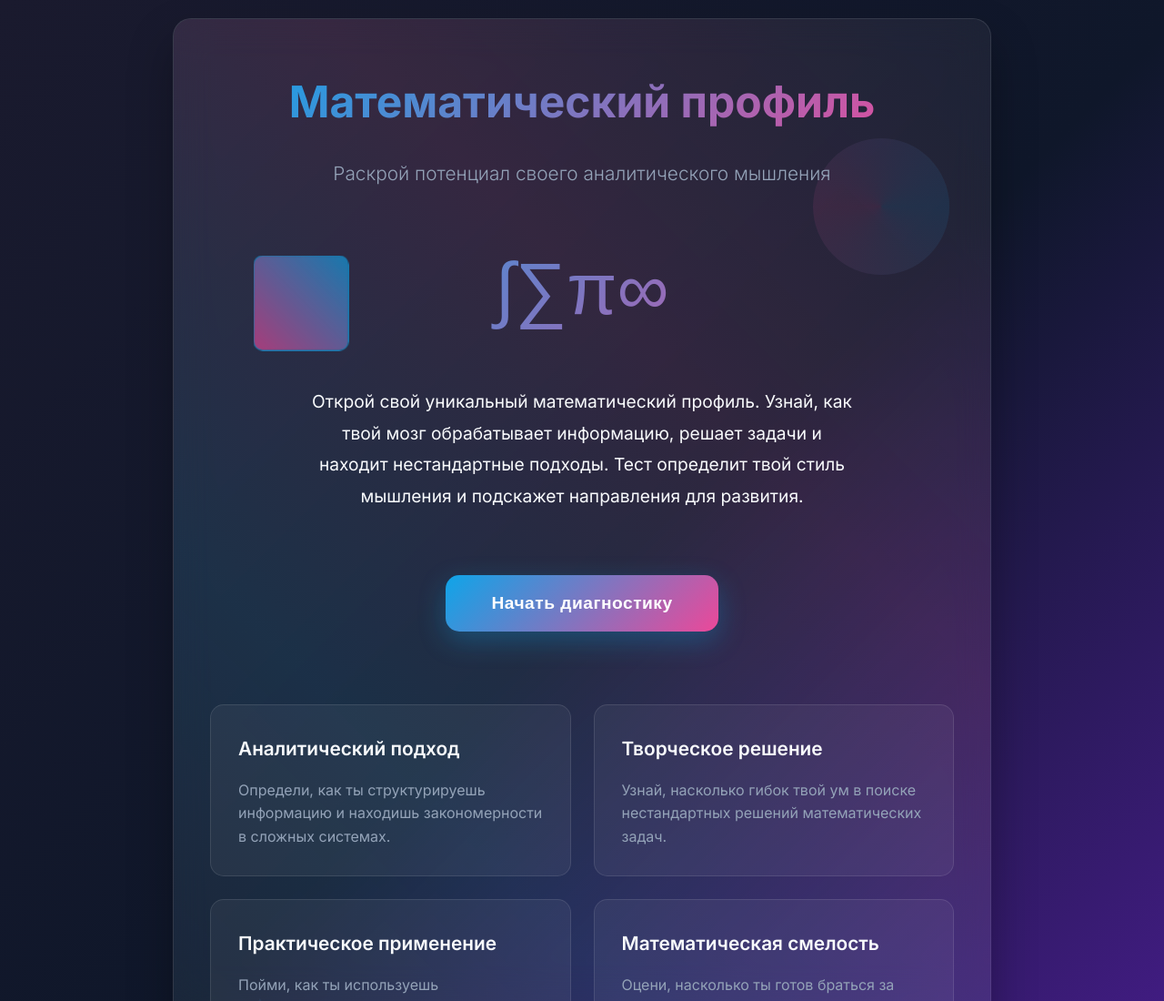
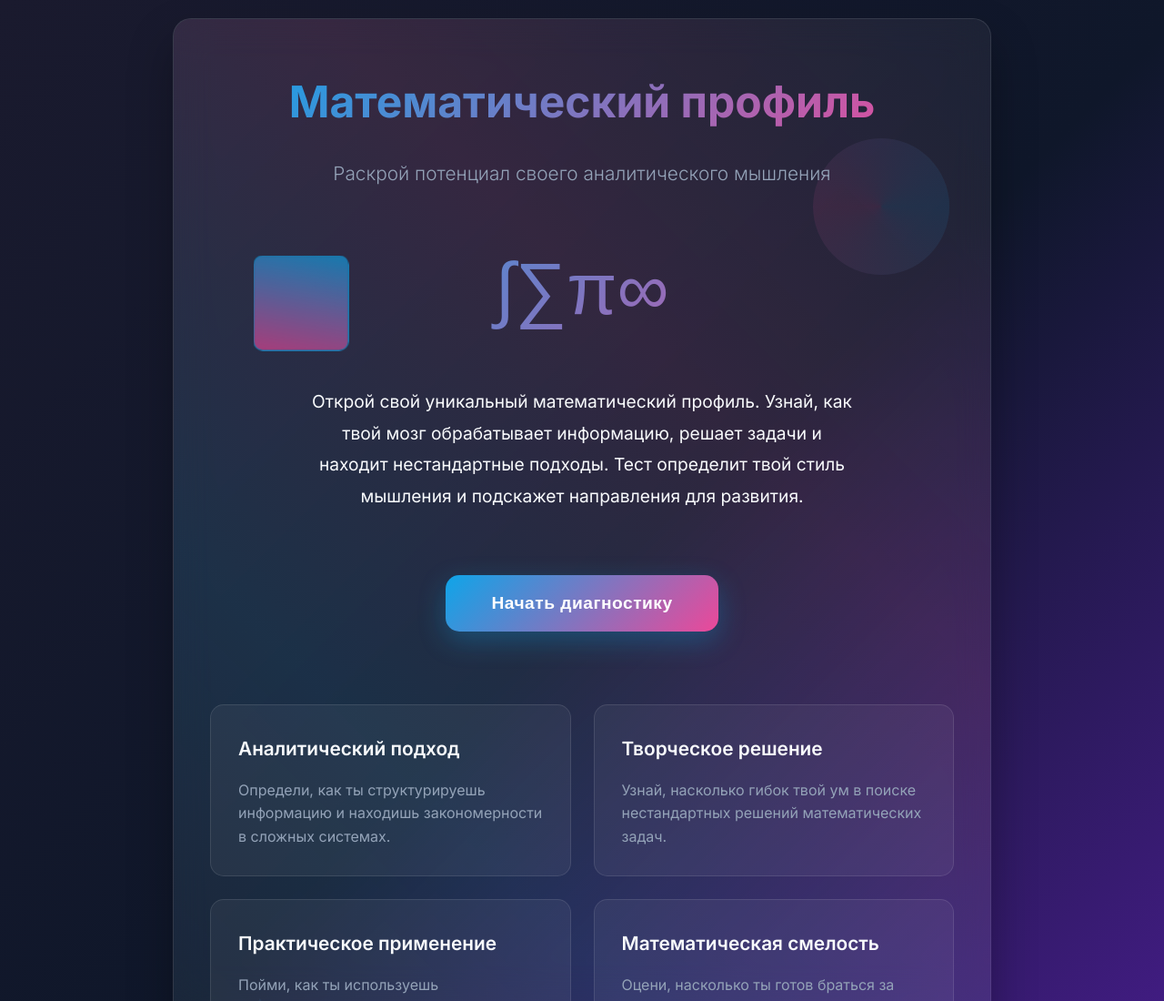
Before and after one commit to olyasharik31132004-lang/MathPRof, a plain HTML site: page index.html in a window 1280 px wide. Shown: the top 1100 px of the page at 91% size. Drawn offline with Linux system fonts and the light colour scheme.

Commit message:
Update index.html

```diff
--- a/index.html
+++ b/index.html
@@ -90,7 +90,7 @@
             height: 100px;
             border: 1px solid var(--electric-blue);
             border-radius: 10px;
-            background: linear-gradient(45deg, var(--neon-pink), var(--electric-blue));
+            background: linear-gradient(10deg, var(--neon-pink), var(--electric-blue));
             animation: pulse 4s ease-in-out infinite;
         }
 
```
